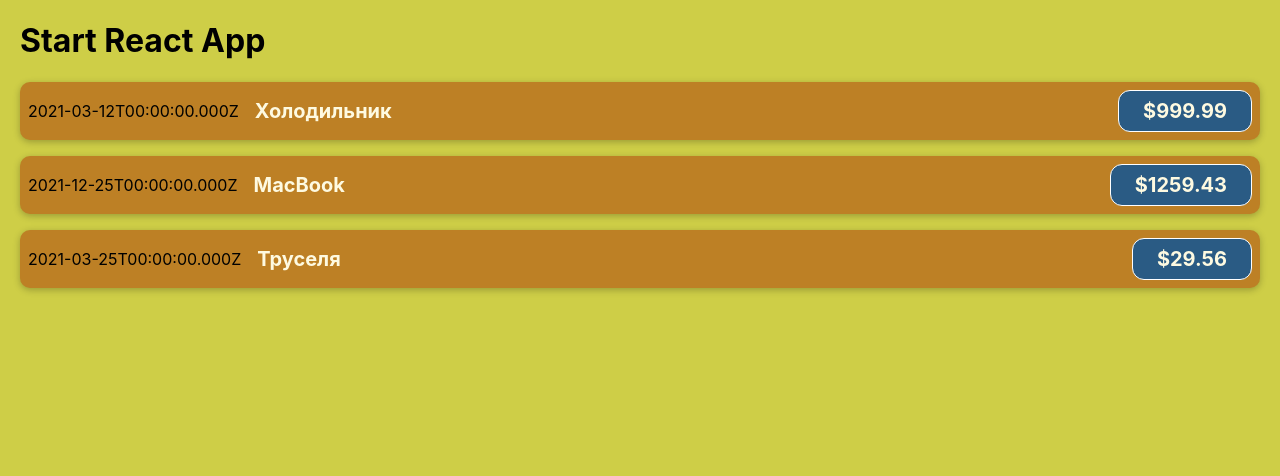
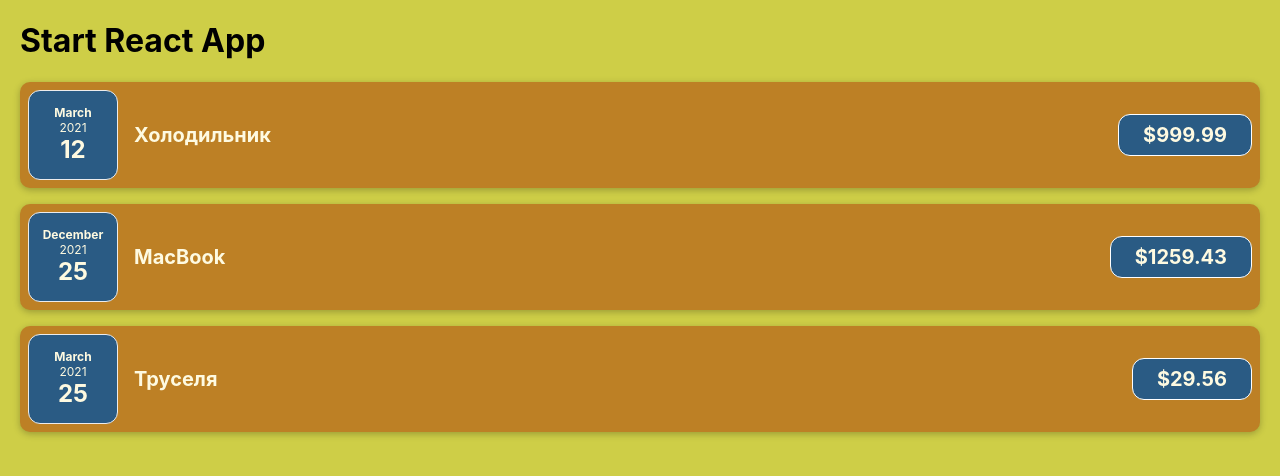
Before and after one commit to alexboagreek/react-cost-counter, a JavaScript app in the folder react-cost-counter/: page / in a window 1280 px wide. Shown: the top 476 px of the page. Built offline with nearby package versions, Linux system fonts and the light colour scheme.

Commit message:
feat: CostDate.js

```diff
--- /dev/null
+++ b/react-cost-counter/src/components/CostDate.css
@@ -0,0 +1,26 @@
+.cost-date {
+    display: flex;
+    flex-direction: column;
+    width: 5.5rem;
+    height: 5.5rem;
+    border: 1px solid #ececec;
+    background-color: #2a5b84;
+    color: #fefae1;
+    border-radius: 12px;
+    align-items: center;
+    justify-content: center;
+  }
+
+  .cost-date__month {
+    font-size: 0.75rem;
+    font-weight: bold;
+  }
+
+  .cost-date__year {
+    font-size: 0.75rem;
+  }
+
+  .cost-date__day {
+    font-size: 1.5rem;
+    font-weight: bold;
+  }
--- /dev/null
+++ b/react-cost-counter/src/components/CostDate.js
@@ -0,0 +1,17 @@
+import './CostDate.css';
+
+function CostDate(props) {
+    const month = props.date.toLocaleString('en-En', { month: 'long' });
+    const year = props.date.getFullYear();
+    const day = props.date.toLocaleString('en-En', { day: '2-digit' });
+
+    return (
+        <div className='cost-date'>
+            <div className='cost-date__month'>{ month }</div>
+            <div className='cost-date__year'>{ year }</div>
+            <div className='cost-date__day'>{ day }</div>
+        </div>
+    );
+}
+
+export default CostDate;
--- a/react-cost-counter/src/components/CostItem.js
+++ b/react-cost-counter/src/components/CostItem.js
@@ -1,10 +1,12 @@
 import './CostItem.css';
+import CostDate from './CostDate';
 
 function CostItem(props) {
 
     return (
         <div className='cost-item'>
-            <div>{ props.date.toISOString() }</div>
+            <CostDate date={ props.date }/>
+
             <div className='cost-item__description'>
                 <h2>{ props.description }</h2>
                 <div className='cost-item__price'>${ props.amount }</div>
```
